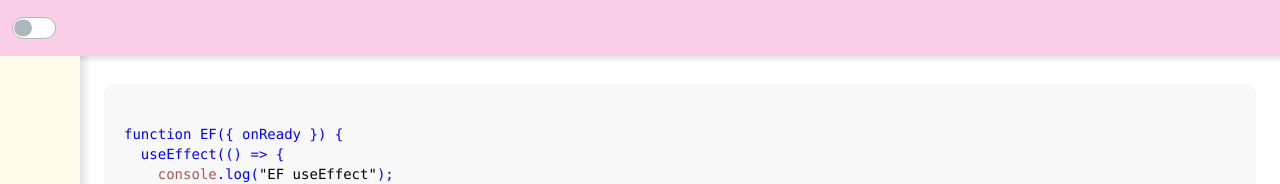
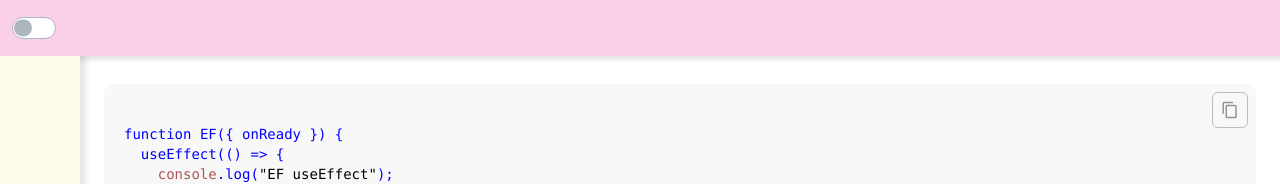
Before and after one commit to talkohavy/vite-react-tailwind-eslint-template, a React (Vite) app: page /base in a window 1280 px wide. Shown: the top 184 px of the page. Built offline with nearby package versions, Linux system fonts and the light colour scheme.

Commit message:
CodeBlock - created CopyToClipboardButton, with its own logic extracted

```diff
--- a/src/components/CodeBlock/CodeBlock.tsx
+++ b/src/components/CodeBlock/CodeBlock.tsx
@@ -1,7 +1,6 @@
-import { useEffect, useRef, useState } from 'react';
-import clsx from 'clsx';
-import Copy from '../svgs/Copy';
+import { useRef } from 'react';
 import styles from './CodeBlock.module.scss';
+import CopyToClipboardButton from './logic/CopyToClipboardButton';
 import useSyntaxHighlighter from './logic/hooks/useSyntaxHighlighter';
 
 type CodeBlockProps = {
@@ -14,32 +13,8 @@ export default function CodeBlock(props: CodeBlockProps) {
   const { code, language, onCopySuccess } = props;
 
   const codeRef = useRef<HTMLElement>(null);
-  const copyTimeoutRef = useRef(null as any);
-
-  const [copied, setCopied] = useState(false);
 
   useSyntaxHighlighter({ codeRef });
-
-  const handleCopyClick = () => {
-    navigator.clipboard.writeText(code);
-    setCopied(true);
-    onCopySuccess?.();
-
-    if (copyTimeoutRef.current) {
-      clearTimeout(copyTimeoutRef.current);
-    }
-
-    copyTimeoutRef.current = setTimeout(() => {
-      setCopied(false);
-      copyTimeoutRef.current = null;
-    }, 3000);
-  };
-
-  useEffect(() => {
-    if (copyTimeoutRef.current) {
-      clearTimeout(copyTimeoutRef.current);
-    }
-  }, []);
 
   return (
     <pre className={styles.codeBlock}>
@@ -47,9 +22,7 @@ export default function CodeBlock(props: CodeBlockProps) {
         {code}
       </code>
 
-      <button type='button' onClick={handleCopyClick} className={clsx(styles.copyIconButton, copied && styles.copied)}>
-        <Copy className='h-full relative block' />
-      </button>
+      <CopyToClipboardButton code={code} onCopySuccess={onCopySuccess} />
     </pre>
   );
 }
--- /dev/null
+++ b/src/components/CodeBlock/logic/CopyToClipboardButton/CopyToClipboardButton.module.scss
@@ -0,0 +1,55 @@
+.copyToClipboardButton {
+  position: absolute;
+  top: 8px;
+  right: 8px;
+  display: flex;
+  justify-content: center;
+  align-items: center;
+  width: 36px;
+  height: 36px;
+  padding: 8px;
+  border: 1px solid #606770;
+  border-radius: 6px;
+  opacity: 0.4;
+}
+
+.copyToClipboardButton:hover {
+  opacity: 1;
+}
+
+.copied {
+  padding: 8px; /* same as above, just didn't want to leave as empty */
+}
+
+.copyIcon {
+  position: absolute;
+  inset: 0;
+  height: 100%;
+  width: 100%;
+  padding: 8px;
+  opacity: 1;
+}
+
+.copiedIcon {
+  position: absolute;
+  inset: 0;
+  height: 100%;
+  width: 100%;
+  color: #00d600;
+  padding: 8px;
+  opacity: 0;
+  stroke-width: 2;
+}
+
+.copyToClipboardButton.copied .copyIcon {
+  opacity: 0;
+}
+
+.copyToClipboardButton.copied,
+.copyToClipboardButton.copied .copiedIcon {
+  opacity: 1;
+}
+
+.copyToClipboardButton.copied {
+  border: 1px solid rgb(38, 98, 64);
+}
--- /dev/null
+++ b/src/components/CodeBlock/logic/CopyToClipboardButton/CopyToClipboardButton.tsx
@@ -0,0 +1,50 @@
+import { useEffect, useRef, useState } from 'react';
+import clsx from 'clsx';
+import CopyV2 from '../../../svgs/CopyV2';
+import VMarkV2 from '../../../svgs/VMarkV2';
+import styles from './CopyToClipboardButton.module.scss';
+
+type CopyToClipboardButtonProps = {
+  code: string;
+  onCopySuccess: any;
+};
+
+export default function CopyToClipboardButton(props: CopyToClipboardButtonProps) {
+  const { code, onCopySuccess } = props;
+
+  const copyTimeoutRef = useRef(null as any);
+
+  const [copied, setCopied] = useState(false);
+
+  const handleCopyClick = () => {
+    navigator.clipboard.writeText(code);
+    setCopied(true);
+    onCopySuccess?.();
+
+    if (copyTimeoutRef.current) {
+      clearTimeout(copyTimeoutRef.current);
+    }
+
+    copyTimeoutRef.current = setTimeout(() => {
+      setCopied(false);
+      copyTimeoutRef.current = null;
+    }, 1400);
+  };
+
+  useEffect(() => {
+    if (copyTimeoutRef.current) {
+      clearTimeout(copyTimeoutRef.current);
+    }
+  }, []);
+
+  return (
+    <button
+      type='button'
+      onClick={handleCopyClick}
+      className={clsx(styles.copyToClipboardButton, copied && styles.copied)}
+    >
+      <CopyV2 className={styles.copyIcon} />
+      <VMarkV2 className={styles.copiedIcon} />
+    </button>
+  );
+}
--- /dev/null
+++ b/src/components/CodeBlock/logic/CopyToClipboardButton/index.ts
@@ -0,0 +1 @@
+export { default } from './CopyToClipboardButton';
--- /dev/null
+++ b/src/components/svgs/CopyV2/CopyV2.tsx
@@ -0,0 +1,13 @@
+type CopyV2Props = {
+  className?: string;
+};
+
+export default function CopyV2(props: CopyV2Props) {
+  const { className } = props;
+
+  return (
+    <svg viewBox='0 0 24 24' fill='currentColor' version='1.1' xmlns='http://www.w3.org/2000/svg' className={className}>
+      <path d='M19,21H8V7H19M19,5H8A2,2 0 0,0 6,7V21A2,2 0 0,0 8,23H19A2,2 0 0,0 21,21V7A2,2 0 0,0 19,5M16,1H4A2,2 0 0,0 2,3V17H4V3H16V1Z' />
+    </svg>
+  );
+}
--- /dev/null
+++ b/src/components/svgs/CopyV2/index.ts
@@ -0,0 +1 @@
+export { default } from './CopyV2';
--- /dev/null
+++ b/src/components/svgs/VMark/VMark.tsx
@@ -0,0 +1,13 @@
+type VMarkProps = {
+  className?: string;
+};
+
+export default function VMark(props: VMarkProps) {
+  const { className } = props;
+
+  return (
+    <svg viewBox='0 0 24 24' fill='currentColor' version='1.1' xmlns='http://www.w3.org/2000/svg' className={className}>
+      <path d='M21,7L9,19L3.5,13.5L4.91,12.09L9,16.17L19.59,5.59L21,7Z' />
+    </svg>
+  );
+}
--- /dev/null
+++ b/src/components/svgs/VMark/index.ts
@@ -0,0 +1 @@
+export { default } from './VMark';
--- /dev/null
+++ b/src/components/svgs/VMarkV2/VMarkV2.tsx
@@ -0,0 +1,20 @@
+type VMarkV2Props = {
+  className?: string;
+};
+
+export default function VMarkV2(props: VMarkV2Props) {
+  const { className } = props;
+
+  return (
+    <svg
+      viewBox='0 0 24 24'
+      fill='none'
+      stroke='currentColor'
+      version='1.1'
+      xmlns='http://www.w3.org/2000/svg'
+      className={className}
+    >
+      <path d='M3,12.5l7,7L21,5' />
+    </svg>
+  );
+}
--- /dev/null
+++ b/src/components/svgs/VMarkV2/index.ts
@@ -0,0 +1 @@
+export { default } from './VMarkV2';
```
